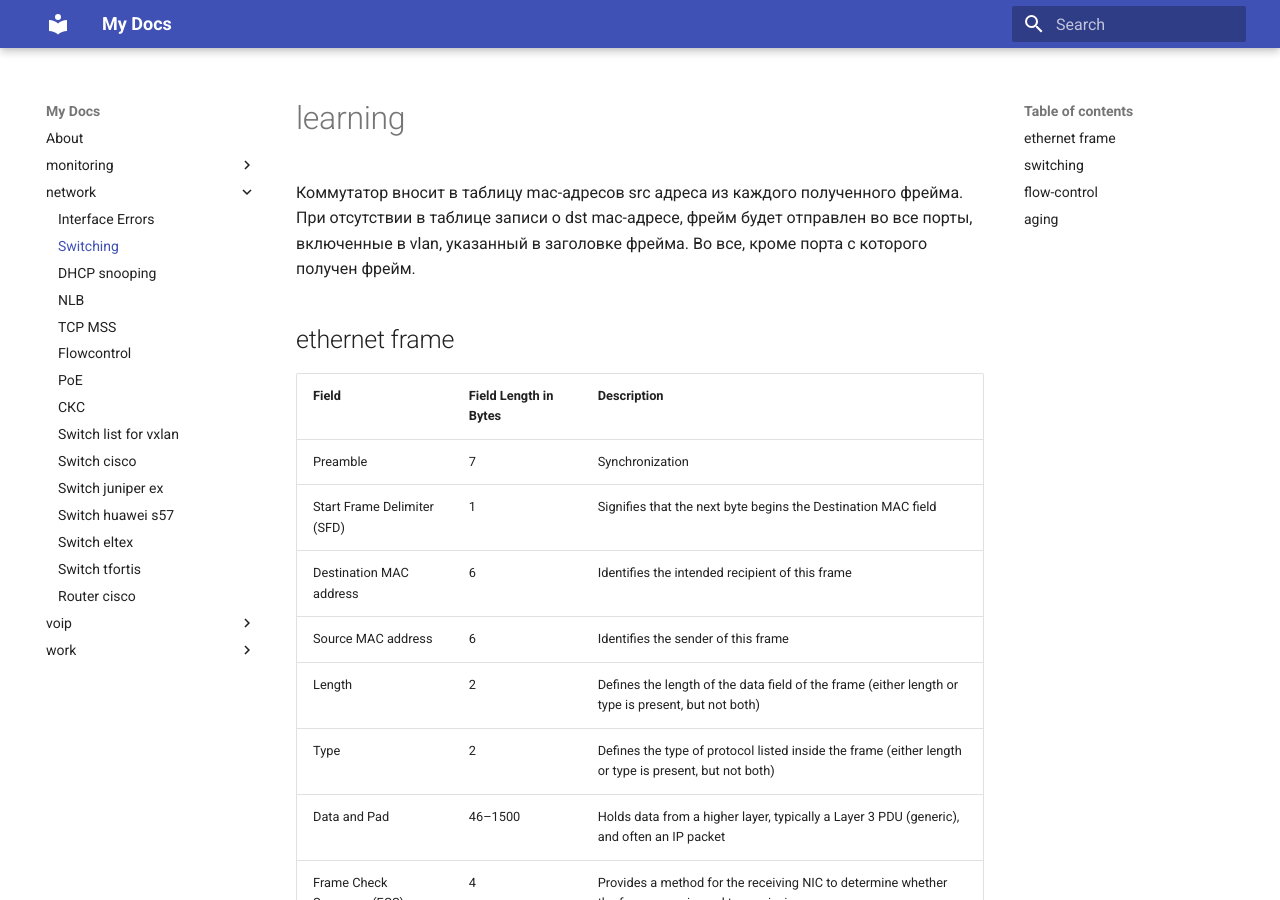
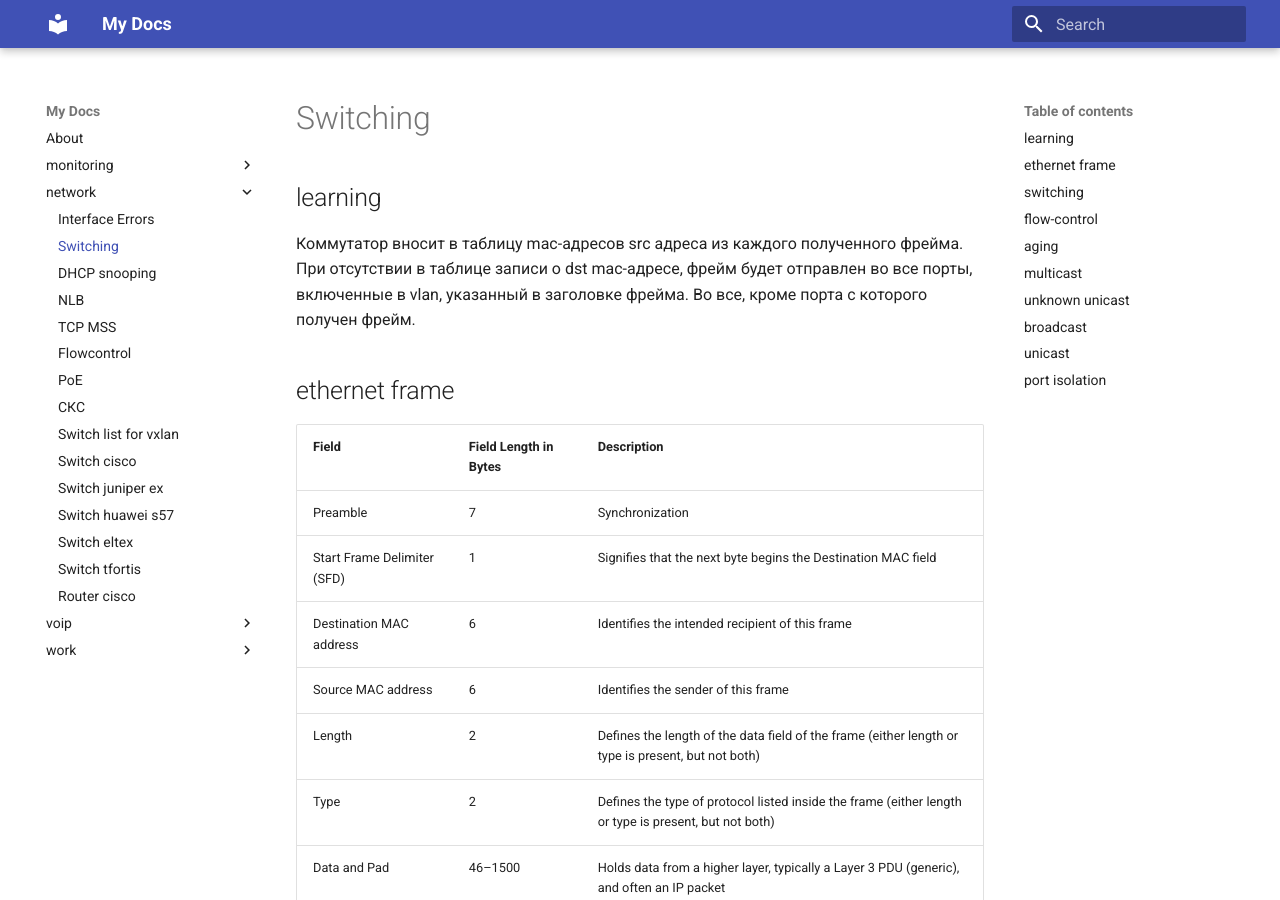
Before and after one commit to v98765/v98765.github.io, an MkDocs documentation site: the page built from docs/network/switching.md, in a window 1280 px wide and 900 px high. Built offline with MkDocs 1.6.1 and Material for MkDocs 9.7.7, drawn with Linux system fonts in a browser that asks for light colours; some of the changed text lies outside the part shown.

Commit message:
fix headers

```diff
--- a/docs/network/switching.md
+++ b/docs/network/switching.md
@@ -1,4 +1,4 @@
-# learning
+## learning
 
 Коммутатор вносит в таблицу mac-адресов src адреса из каждого полученного фрейма.
 При отсутствии в таблице записи о dst mac-адресе, фрейм будет отправлен во все порты, включенные в vlan, указанный в заголовке фрейма.
@@ -52,7 +50,7 @@ Frame Check Sequence (FCS) | 4 | Provides a method for the receiving NIC to dete
 Чтобы ограничить рассылку несколькими портами в cisco в нарушение rfc можно делать статические записи на мультикастовые адреса.
 Подробнее в заметке по [NLB](/network/nlb.md).
 
-### unknown unicast
+## unknown unicast
 
 Запись хранится "в таблице mac-адресов" не более aging-time в случае, когда фреймов с подобным src адресом не передавалось.
 Фактически запись хранится в памяти ASIC'а в виде хэша, что определяет максимально допустимое число mac-адресов в памяти коммутатора.
@@ -61,11 +59,11 @@ Frame Check Sequence (FCS) | 4 | Provides a method for the receiving NIC to dete
 Другими словами, unknown unicast это рассылка фрейма с юникастовым dst адресом во все порты vlan'а, кроме порта с которого получен фрейм,
 когда dst адрес не мог быть изучен ранее.
 
-### broadcast
+## broadcast
 
 Dst адрес ffff.ffff.ffff. Коммутатор делает рассылку во все порты vlan'а, кроме порта с которого получен фрейм.
 
-### unicast
+## unicast
 
 Dst адрес изучен, есть в "таблице mac-адресов" коммутатора и ему соответствует определенный физический или логический интерфейс коммутатора, aging-time таймер не истек. Коммутатор при получении фрейма с известным dst передает его в порт согласно "таблице".
 
```
Also changed, not shown: other parts of docs/network/switching.md (+2 -4 lines).
